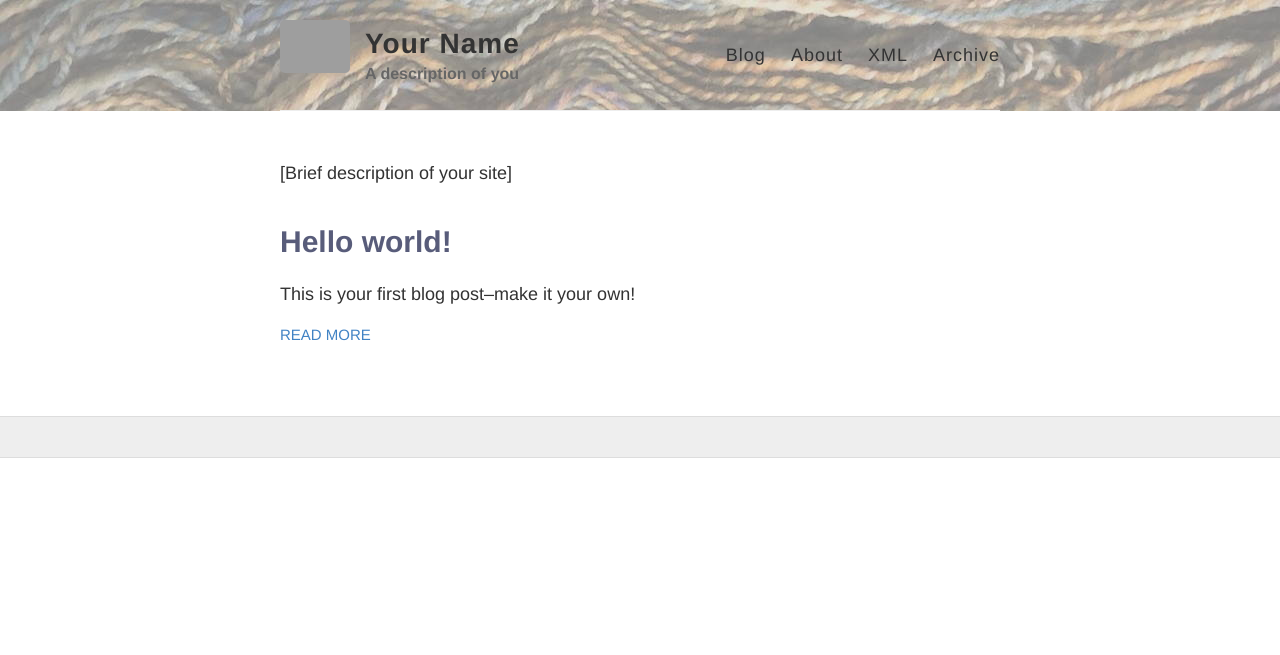
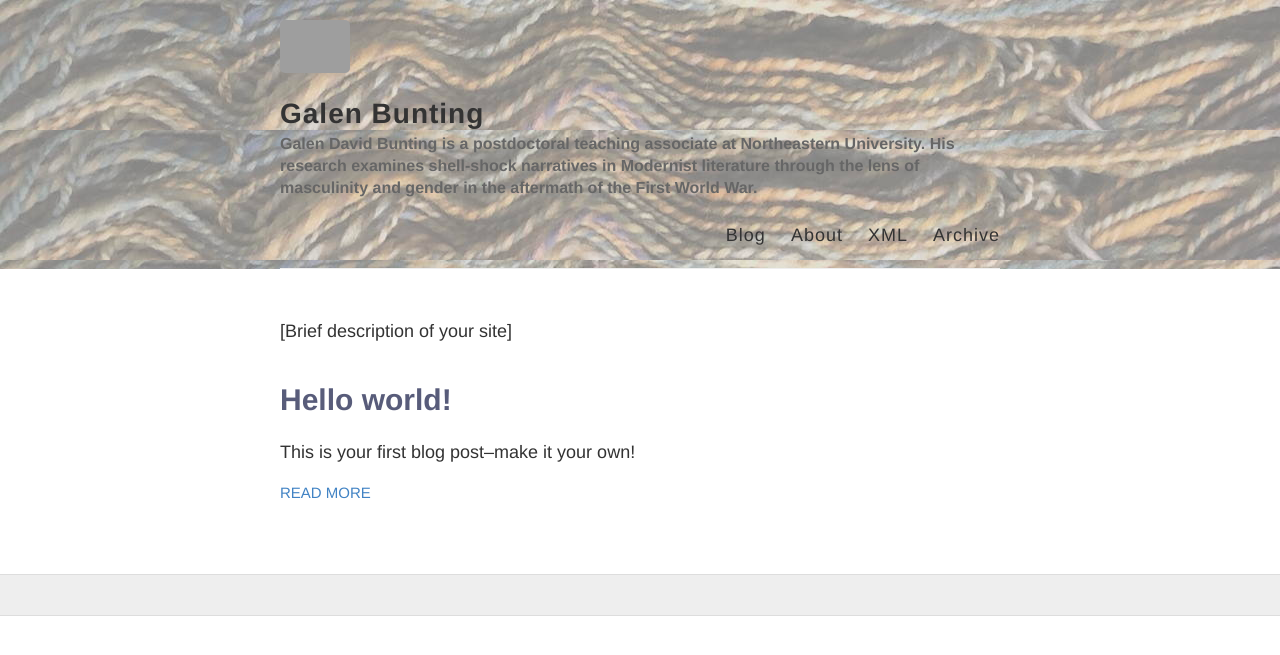
Before and after one commit to galenbunting/galenbunting.github.io, a Jekyll site: the page built from index.html, in a window 1280 px wide. Shown: the top 655 px of the page. Built offline with Jekyll 4.4.1, drawn with Linux system fonts in a browser that asks for light colours; grey boxes are pictures that could not be loaded.

Commit message:
Update _config.yml
added new customization

```diff
--- a/_config.yml
+++ b/_config.yml
@@ -3,11 +3,10 @@
 #
 
 # Name of your site (displayed in the header)
-name: Your Name
+name: Galen Bunting
 
 # Short bio or description (displayed in the header)
-description: A description of you
-
+description: Galen David Bunting is a postdoctoral teaching associate at Northeastern University. His research examines shell-shock narratives in Modernist literature through the lens of masculinity and gender in the aftermath of the First World War.
 # URL of your avatar or profile pic
 avatar: https://raw.githubusercontent.com/[yourusername]/[yourusername].github.io/master/images/[filename].jpg
 
```
